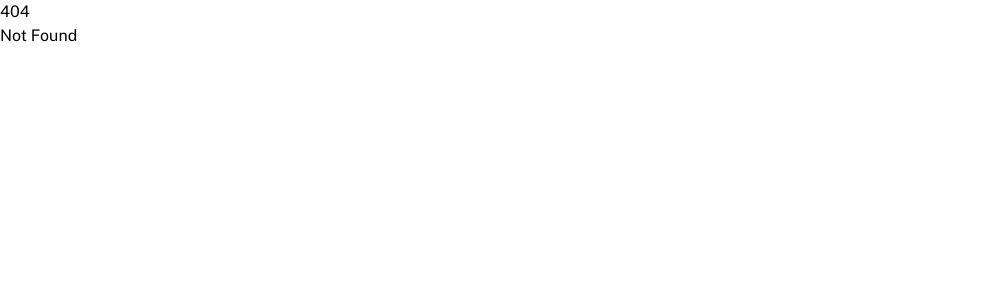
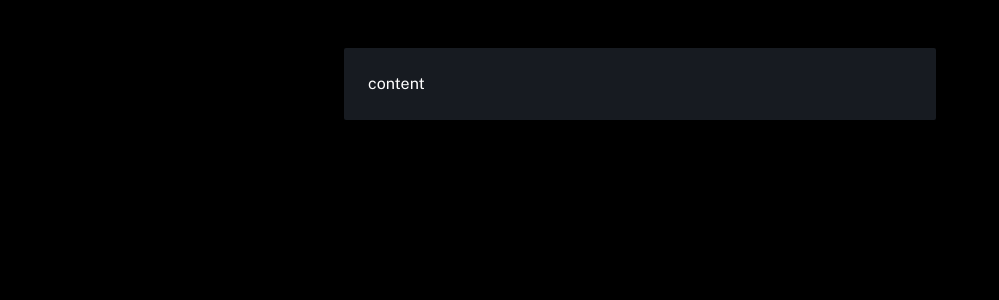
Before and after one commit to axerivant/siuu, a SvelteKit app: page /profile/axerivant in a window 1280 px wide. Before the commit this address had no page. Shown: the top 300 px of the page, without its empty margins (0-999 px from the left). Built offline with nearby package versions, Linux system fonts and the light colour scheme.

Commit message:
Added: Widget

```diff
--- /dev/null
+++ b/src/features/profile/Profile.svelte
@@ -0,0 +1,17 @@
+<script lang="ts">
+	import Widget from './ui/Widget.svelte'
+
+	export let ProfileOwnerUID: string
+</script>
+
+<main>
+	<Widget>
+		<p>content</p>
+	</Widget>
+</main>
+
+<style>
+	main {
+		@apply bg-black min-h-screen text-white flex flex-col items-center gap-3 p-12;
+	}
+</style>
--- /dev/null
+++ b/src/features/profile/index.ts
@@ -0,0 +1,3 @@
+import Profile from './Profile.svelte'
+
+export { Profile }
--- /dev/null
+++ b/src/features/profile/ui/Widget.svelte
@@ -0,0 +1,9 @@
+<section id="widget">
+	<slot />
+</section>
+
+<style>
+	#widget {
+		@apply bg-700 w-6/12 p-6 rounded-sm;
+	}
+</style>
--- a/src/routes/+page.svelte
+++ b/src/routes/+page.svelte
@@ -1 +1,2 @@
 <h1>Home Page</h1>
+<h2><a href="/profile/axerivant">dev profile</a></h2>
--- /dev/null
+++ b/src/routes/profile/[ProfileOwnerUID]/+page.svelte
@@ -0,0 +1,8 @@
+<script lang="ts">
+	import { Profile } from '@features/profile'
+	import { page } from '$app/stores'
+
+	const ProfileOwnerUID = $page.params.ProfileOwnerUID
+</script>
+
+<Profile {ProfileOwnerUID} />
--- a/svelte.config.js
+++ b/svelte.config.js
@@ -1,10 +1,15 @@
 import adapter from '@sveltejs/adapter-auto'
 import preprocess from 'svelte-preprocess'
+import path from 'path'
 
 /** @type {import('@sveltejs/kit').Config} */
 const config = {
 	kit: {
-		adapter: adapter()
+		adapter: adapter(),
+		alias: {
+			'@': path.resolve('./src'),
+			'@features': path.resolve('./src/features')
+		}
 	},
 	preprocess: [
 		preprocess({
--- a/tailwind.config.cjs
+++ b/tailwind.config.cjs
@@ -2,7 +2,17 @@
 module.exports = {
 	content: ['./src/**/*.{html,js,svelte,ts}'],
 	theme: {
-		extend: {}
+		extend: {
+			colors: {
+				700: '#171B21',
+				600: '#272B31',
+				500: '#3E4146',
+				400: '#65686C',
+				300: '#8C8E91',
+				200: '#B3B5B7',
+				100: '#DBDBDC'
+			}
+		}
 	},
 	plugins: []
 }
```
